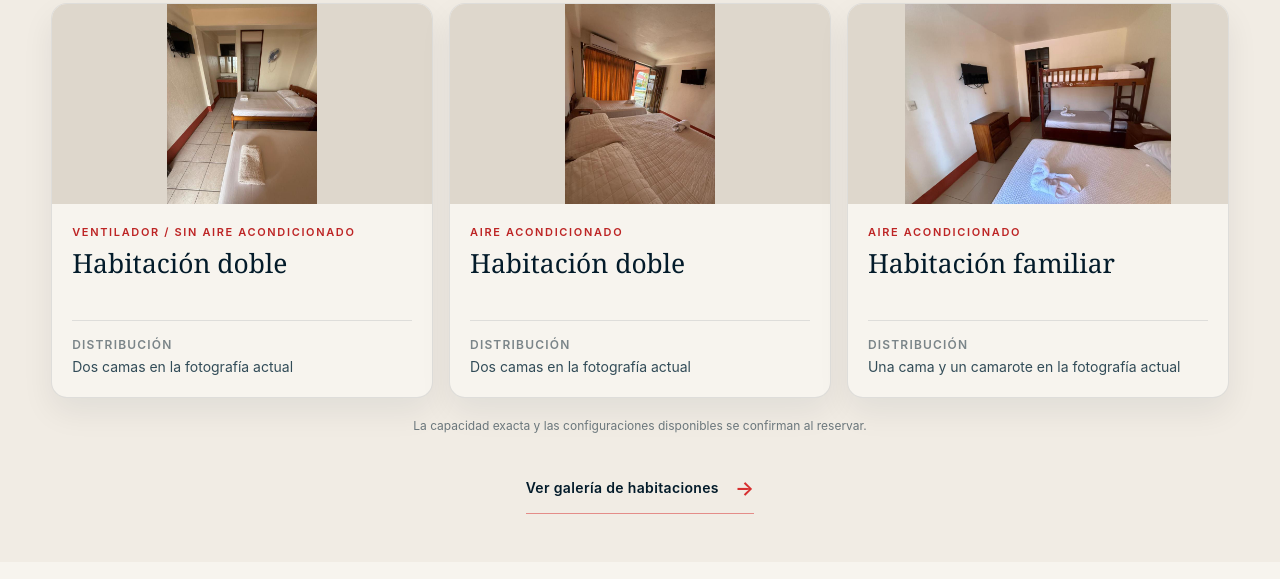
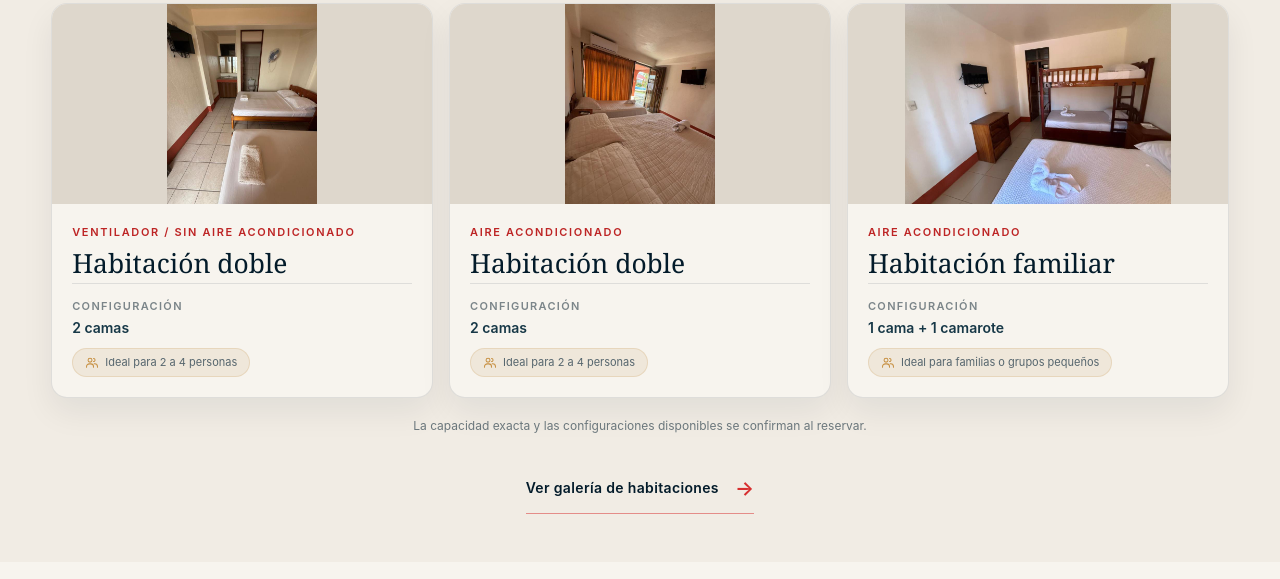
Before and after one commit to davidmorag1095-sudo/Pagina-web-Hotel-Roca-del-Mar, an Astro site in the folder frontend/: page / in a window 1280 px wide. Shown: the part 1354-1933 px from the top of the page. Built offline with nearby package versions, Linux system fonts and the light colour scheme; Astro itself is replaced by a stand-in of ours.

Commit message:
style: refine room card details

```diff
--- a/frontend/src/components/sections/Rooms.astro
+++ b/frontend/src/components/sections/Rooms.astro
@@ -8,21 +8,24 @@ const rooms = [
   {
     name: "Habitación doble",
     climate: "Ventilador / sin aire acondicionado",
-    distribution: "Dos camas en la fotografía actual",
+    configuration: "2 camas",
+    recommendedFor: "Ideal para 2 a 4 personas",
     image: roomImages.doubleWithFan,
     alt: "Habitación doble con ventilador y dos camas",
   },
   {
     name: "Habitación doble",
     climate: "Aire acondicionado",
-    distribution: "Dos camas en la fotografía actual",
+    configuration: "2 camas",
+    recommendedFor: "Ideal para 2 a 4 personas",
     image: roomImages.doubleWithAir,
     alt: "Habitación doble del hotel con dos camas",
   },
   {
     name: "Habitación familiar",
     climate: "Aire acondicionado",
-    distribution: "Una cama y un camarote en la fotografía actual",
+    configuration: "1 cama + 1 camarote",
+    recommendedFor: "Ideal para familias o grupos pequeños",
     image: roomImages.family,
     alt: "Habitación familiar del hotel con cama y camarote",
   },
@@ -79,12 +82,16 @@ const rooms = [
             <p class="text-[11px] font-semibold uppercase tracking-[0.15em] text-[#bd2424]">{room.climate}</p>
             <h3 class="mt-1.5 font-serif text-[1.65rem] leading-tight">{room.name}</h3>
 
-            <dl class="mt-auto border-t border-[#031b2a]/10 pt-4 text-sm">
-              <div>
-                <dt class="text-xs font-semibold uppercase tracking-[0.1em] text-[#7b8589]">Distribución</dt>
-                <dd class="mt-1 text-[#324c58]">{room.distribution}</dd>
-              </div>
-            </dl>
+            <div class="mt-auto border-t border-[#031b2a]/10 pt-3.5">
+              <p class="text-[11px] font-semibold uppercase tracking-[0.12em] text-[#7b8589]">Configuración</p>
+              <p class="mt-1 text-sm font-semibold text-[#173847]">{room.configuration}</p>
+              <p class="mt-2.5 inline-flex max-w-full items-start gap-1.5 rounded-full border border-[#c79042]/20 bg-[#efe7da] px-3 py-1.5 text-[11px] leading-[1.35] text-[#56666e]">
+                <svg class="mt-px size-3.5 shrink-0 text-[#c79042]" viewBox="0 0 16 16" fill="none" aria-hidden="true">
+                  <path d="M5.75 7A2.25 2.25 0 1 0 5.75 2.5 2.25 2.25 0 0 0 5.75 7ZM9.75 6.25a1.75 1.75 0 1 0 0-3.5M1.75 12.75v-.5A3.25 3.25 0 0 1 5 9h1.5a3.25 3.25 0 0 1 3.25 3.25v.5M10.5 8.75h.5a3.25 3.25 0 0 1 3.25 3.25v.75" stroke="currentColor" stroke-width="1.15" stroke-linecap="round" stroke-linejoin="round" />
+                </svg>
+                <span>{room.recommendedFor}</span>
+              </p>
+            </div>
           </div>
         </article>
       ))}
```
Also changed, not shown: movimientos/2026-09-01-refinamiento-informacion-habitaciones.md (added, +26 -0 lines), movimientos/README.md.
